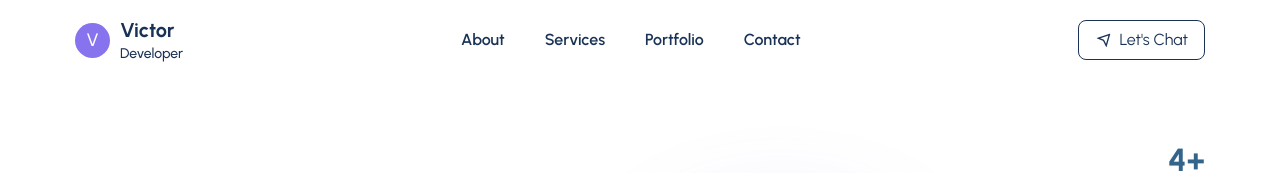
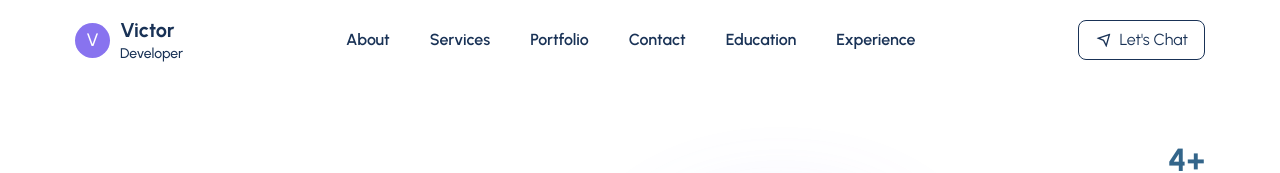
Before and after one commit to VictorMugisha/my-portfolio, a React (Create React App) app: page / in a window 1280 px wide. Shown: the top 173 px of the page. Built offline with nearby package versions, Linux system fonts and the light colour scheme.

Commit message:
Updated the responsive design

```diff
--- a/src/App.css
+++ b/src/App.css
@@ -37,7 +37,7 @@ section {
   z-index: 99;
 }
 
-@media only screen and (max-width: 768px) {
+@media only screen and (max-width: 930px) {
   .menu {
     width: 100%;
     height: 100%;
--- a/src/components/Footer/Footer.jsx
+++ b/src/components/Footer/Footer.jsx
@@ -45,7 +45,9 @@ const Footer = () => {
               </span>
               <span className="w-[35px] h-[35px] bg-[#2b2d33] p-1 rounded-[50px] cursor-pointer text-center">
                 <a
-                  href="#social-media-link"
+                  href="https://github.com/VictorMugisha"
+                  target="_blank"
+                  rel="noreferrer"
                   className=" text-gray-300 font-[500] text-[18px] "
                 >
                   <i className="ri-github-line"></i>
@@ -53,23 +55,29 @@ const Footer = () => {
               </span>
               <span className="w-[35px] h-[35px] bg-[#2b2d33] p-1 rounded-[50px] cursor-pointer text-center">
                 <a
-                  href="#social-media-link"
+                  href="http://discordapp.com/users/1188580923038519388"
+                  target="_blank"
+                  rel="noreferrer"
                   className=" text-gray-300 font-[500] text-[18px] "
                 >
-                  <i className="ri-youtube-line"></i>
+                  <i className="ri-discord-line"></i>
                 </a>
               </span>
               <span className="w-[35px] h-[35px] bg-[#2b2d33] p-1 rounded-[50px] cursor-pointer text-center">
                 <a
-                  href="#social-media-link"
+                  href="https://www.linkedin.com/in/victor-mugisha-shyaka-47b10b233/"
+                  target="_blank"
+                  rel="noreferrer"
                   className=" text-gray-300 font-[500] text-[18px] "
                 >
-                  <i className="ri-facebook-line"></i>
+                  <i className="ri-linkedin-line"></i>
                 </a>
               </span>
               <span className="w-[35px] h-[35px] bg-[#2b2d33] p-1 rounded-[50px] cursor-pointer text-center">
                 <a
-                  href="#social-media-link"
+                  href="https://www.instagram.com/victor_mugisha001/"
+                  target="_blank"
+                  rel="noreferrer"
                   className=" text-gray-300 font-[500] text-[18px] "
                 >
                   <i className="ri-instagram-line"></i>
--- a/src/components/Header/Header.jsx
+++ b/src/components/Header/Header.jsx
@@ -101,6 +101,24 @@ const Header = () => {
                   Contact
                 </a>
               </li>
+              <li>
+                <a
+                  onClick={handleClick}
+                  className="text-smallTextColor font-[600]"
+                  href="#education"
+                >
+                  Education
+                </a>
+              </li>
+              <li>
+                <a
+                  onClick={handleClick}
+                  className="text-smallTextColor font-[600]"
+                  href="#experience"
+                >
+                  Experience
+                </a>
+              </li>
             </ul>
           </div>
 
@@ -113,7 +131,7 @@ const Header = () => {
             </a>
             <span
               onClick={toggleMenu}
-              className="text-2xl text-smallTextColor cursor-pointer md:hidden"
+              className="text-2xl text-smallTextColor cursor-pointer lg:hidden"
             >
               <i className="ri-menu-line"></i>
             </span>
--- a/src/components/UI/Education.jsx
+++ b/src/components/UI/Education.jsx
@@ -29,13 +29,13 @@ export default function Education() {
   ];
 
   return (
-    <section className="container lg:pt-5">
+    <section className="container lg:pt-5" id="education">
       <div className="mb-7 sm:mb-0">
         <h3 className="text-headingColor font-[700] text-[2rem]">
           Education Background
         </h3>
       </div>
-      <div className="w-full py-3 px-2 sm:px-0 flex items-center justify-center flex-col md:flex-row">
+      <div className="w-full py-3 px-2 sm:px-0 flex items-center justify-center flex-col lg:flex-row">
         {educationData.map((education, index) => (
           <div
             key={education.id}
--- a/src/components/UI/Experience.jsx
+++ b/src/components/UI/Experience.jsx
@@ -77,7 +77,7 @@ export default function Experience() {
   ];
 
   return (
-    <section className="container lg:pt-5">
+    <section className="container lg:pt-5" id="experience">
       <div className="mb-7 sm:mb-0">
         <h3 className="text-headingColor font-[700] text-[2rem]">Experience</h3>
       </div>
```
